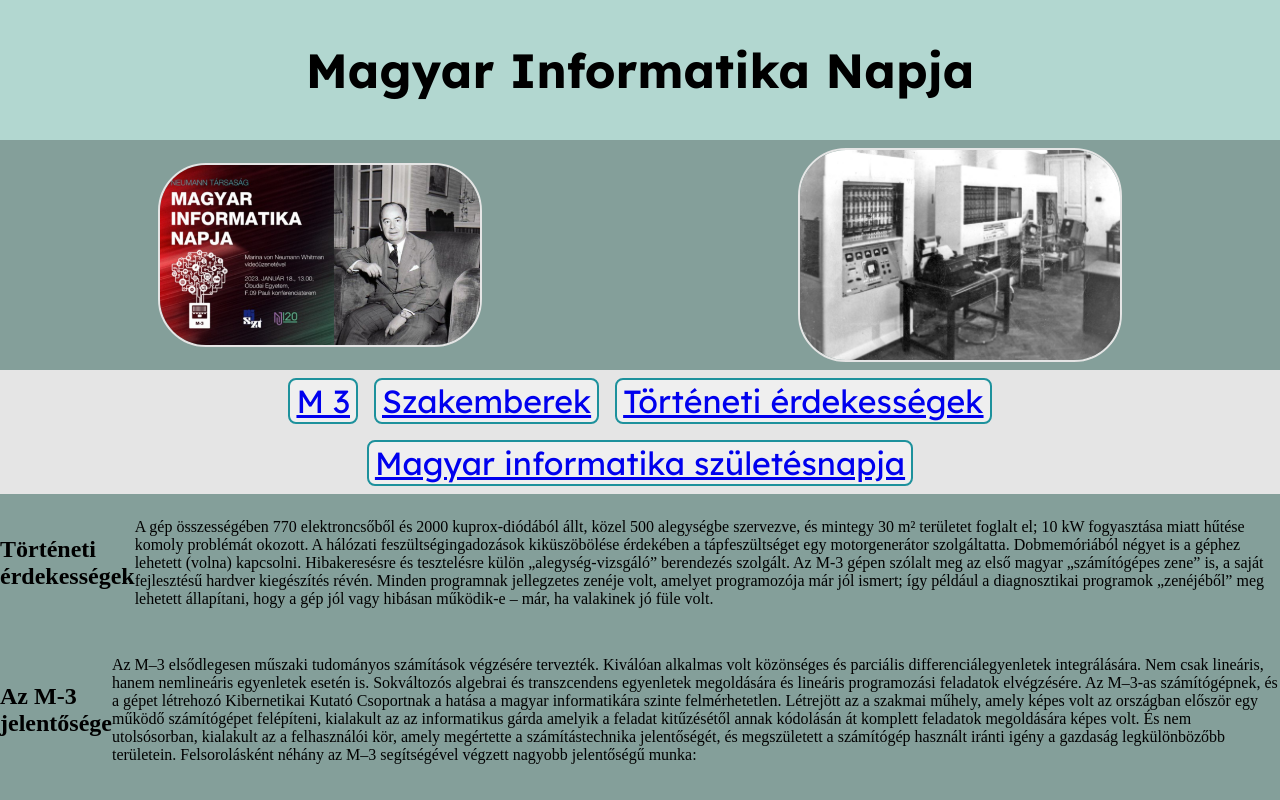
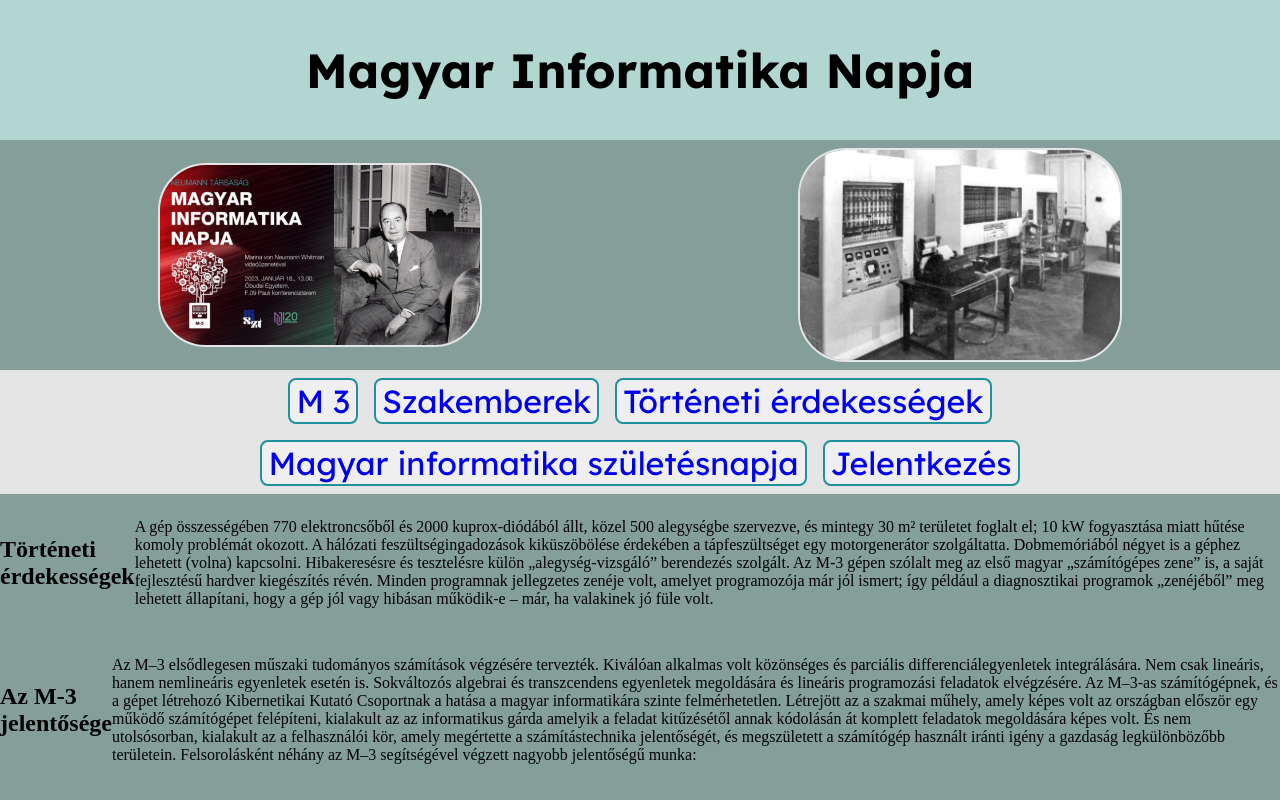
Before and after one commit to sebzes/magyar-informatika-napja, a plain HTML site: page index.html in a window 1280 px wide. Shown: the top 800 px of the page. Drawn offline with Linux system fonts and the light colour scheme.

Commit message:
Navbar bővítése

```diff
--- a/index.html
+++ b/index.html
@@ -43,6 +43,9 @@
             <article>
                 <button><a href="#infonap">Magyar informatika születésnapja</a></button>
             </article>
+            <article>
+                <button><a href="#jelentkezes">Jelentkezés</a></button>
+            </article>
 
         </nav>
 
@@ -82,7 +85,7 @@
             <div>
 
             </div>
-            <form name="urlap">
+            <form name="urlap" id="jelentkezes">
                 <label for="nev">Név:</label>
                 <input type="text" id="nev" name="nev" placeholder="Teljes név">
                 <br><br>
--- a/style.css
+++ b/style.css
@@ -98,3 +98,7 @@
 .nem {
     text-decoration: none;
 }
+
+a {
+    text-decoration: none;
+}
```
